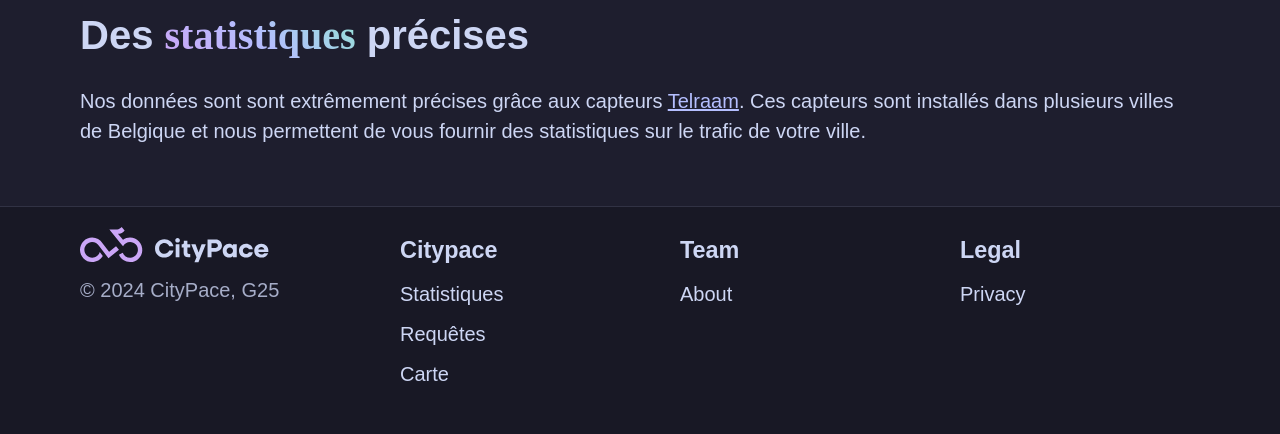
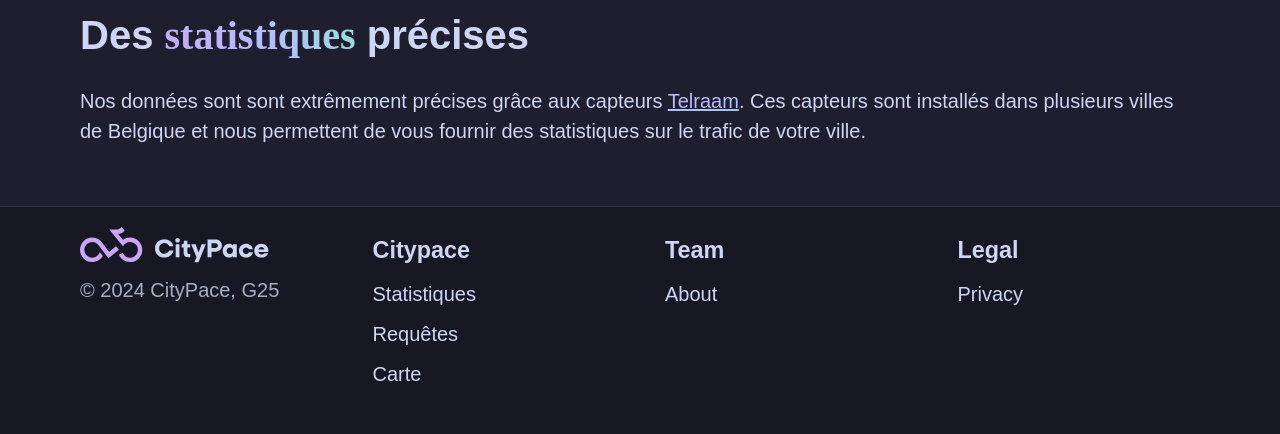
Before and after one commit to orlettienzo/CityPace, a Flask app: page / in a window 1280 px wide. Shown: the part 1134-1568 px from the top of the page. Run offline with Flask 3, Linux system fonts and the light colour scheme; data that the repository does not hold is empty; some web fonts are replaced.

Commit message:
fix footer for mobile

```diff
--- a/mobility/static/style.css
+++ b/mobility/static/style.css
@@ -446,6 +446,7 @@ footer {
     padding-right: var(--side-padding-width);
     display: flex;
     margin-top: 1rem;
+    gap: 50px;
 }
 
 .footer-container > div {
@@ -600,6 +601,7 @@ ul{
     width: 100%;
     list-style: none;
     line-height: 2;
+    padding: 0;
 }
 
 .suggestions li {
@@ -662,6 +664,10 @@ ul{
         padding-top: 3rem;
         padding-bottom: 3rem;
     }
+
+    .footer-container {
+        flex-direction: column;
+    }
 }
 
 @media (max-width: 720px) {
```
